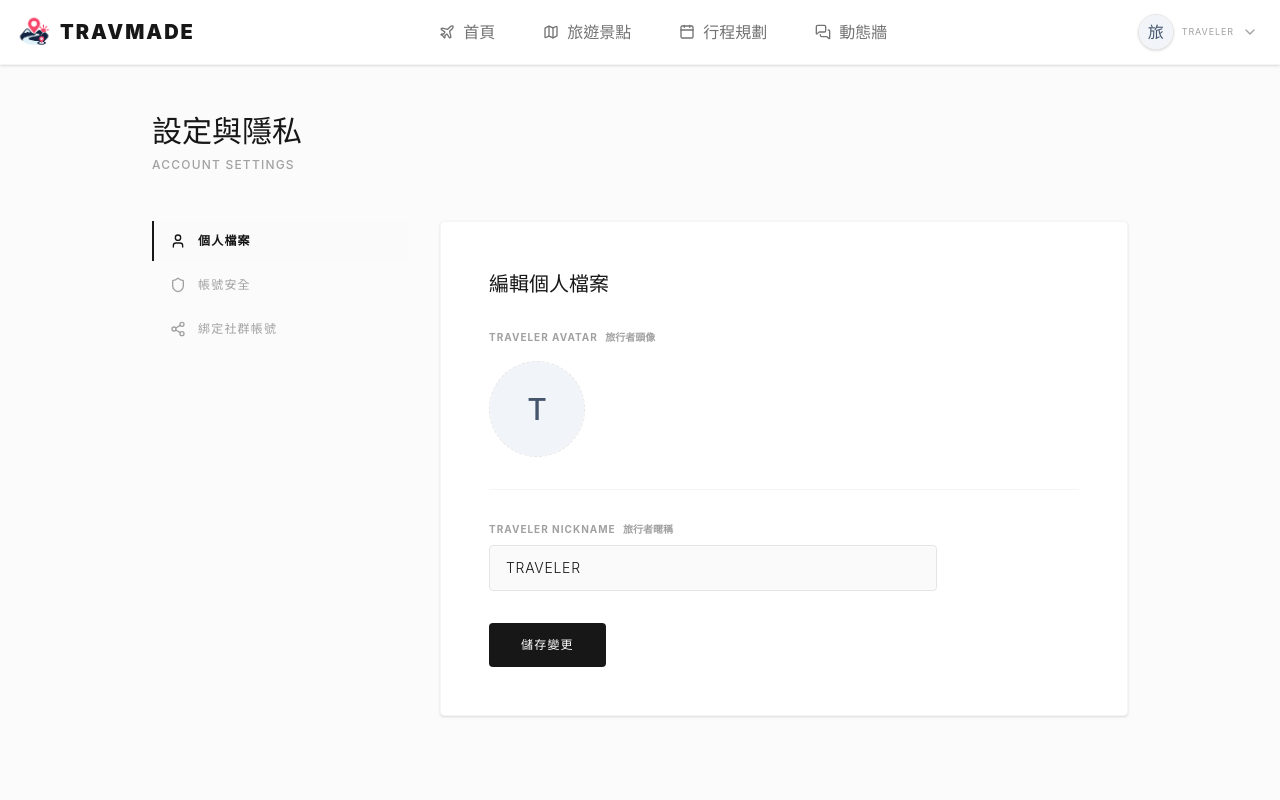
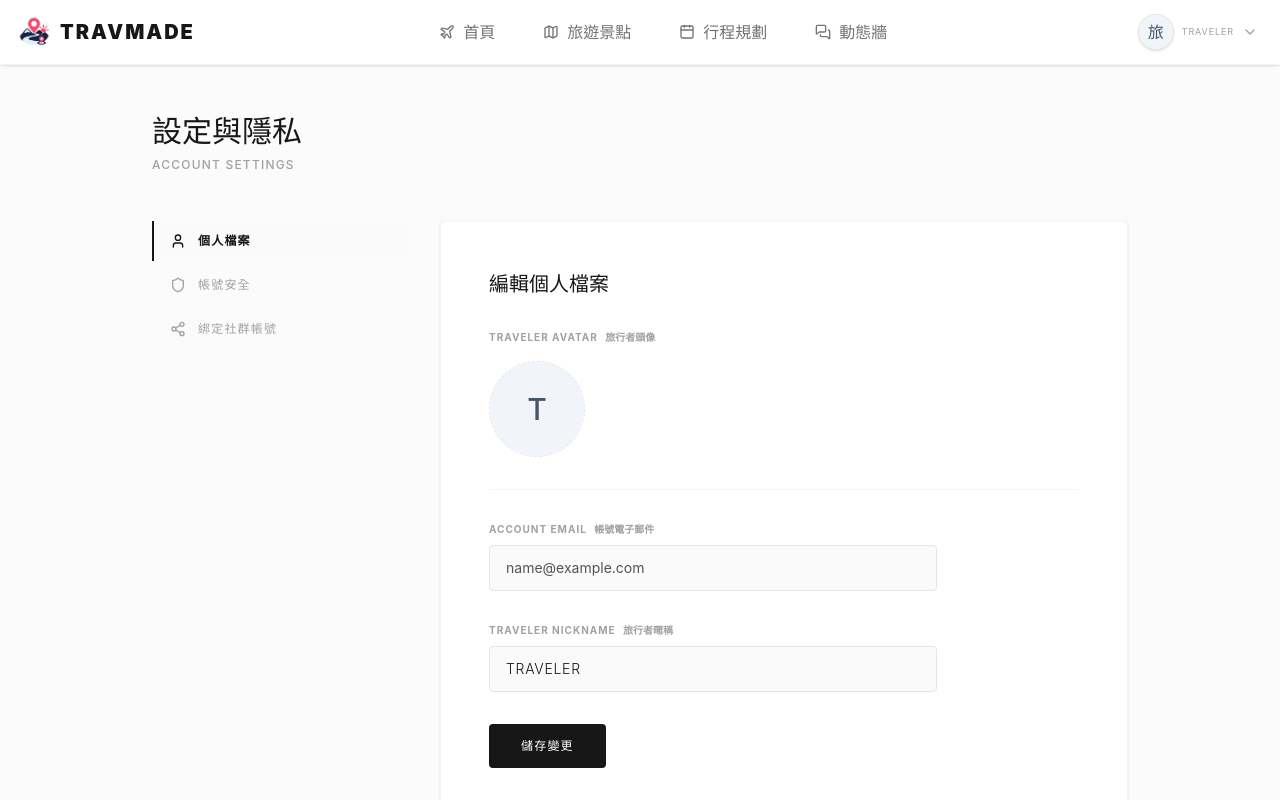
Before and after one commit to Yanlinww/trav-app, a Next.js app: page /settings in a window 1280 px wide. Shown: the top 800 px of the page. Built offline with nearby package versions, Linux system fonts and the light colour scheme; no server answers; sample sign-in values are in the browser's storage.

Commit message:
增加顯示電子郵件

```diff
--- a/app/settings/page.tsx
+++ b/app/settings/page.tsx
@@ -144,6 +144,8 @@ export default function SettingsPage() {
 
   // 💡 【效能優化】統一取得乾淨的帳號 ID，消除後面每個 API 都要重複寫 user?.id || user?.Account 的冗餘程式碼
   const accountId = user?.id || (user as any)?.Account || '';
+  // 登入資料的 email 為目前會員郵件；相容舊欄位 Email，僅在帳號本身是郵件格式時作備援。
+  const accountEmail = user?.email?.trim() || user?.Email?.trim() || (accountId.includes('@') ? accountId : '');
 
   // --- 狀態管理：目前在哪個分頁與社群綁定狀態 ---
   const [activeTab, setActiveTab] = useState<SettingsTab>('profile'); // 紀錄目前停在哪個分頁，預設為「個人檔案」
@@ -554,6 +556,14 @@ export default function SettingsPage() {
                   </div>
                 </div>
 
+                {/* 郵件僅供查看及複製，不加入暱稱／頭像的儲存資料。 */}
+                <div className="space-y-2 max-w-md">
+                  <label htmlFor="account-email" className="block text-[10px] font-mono font-bold text-neutral-400 tracking-widest uppercase">
+                    ACCOUNT EMAIL <span className="ml-1 tracking-normal font-sans">帳號電子郵件</span>
+                  </label>
+                  <input id="account-email" type="text" value={accountEmail || '未提供電子郵件'} readOnly className="w-full px-4 py-3 bg-neutral-50 border border-neutral-200 outline-none focus:border-neutral-500 text-neutral-600 rounded-sm text-sm" />
+                </div>
+
                 {/* 暱稱輸入框 */}
                 <div className="space-y-2 max-w-md">
                   <label className="block text-[10px] font-mono font-bold text-neutral-400 tracking-widest uppercase">
```
